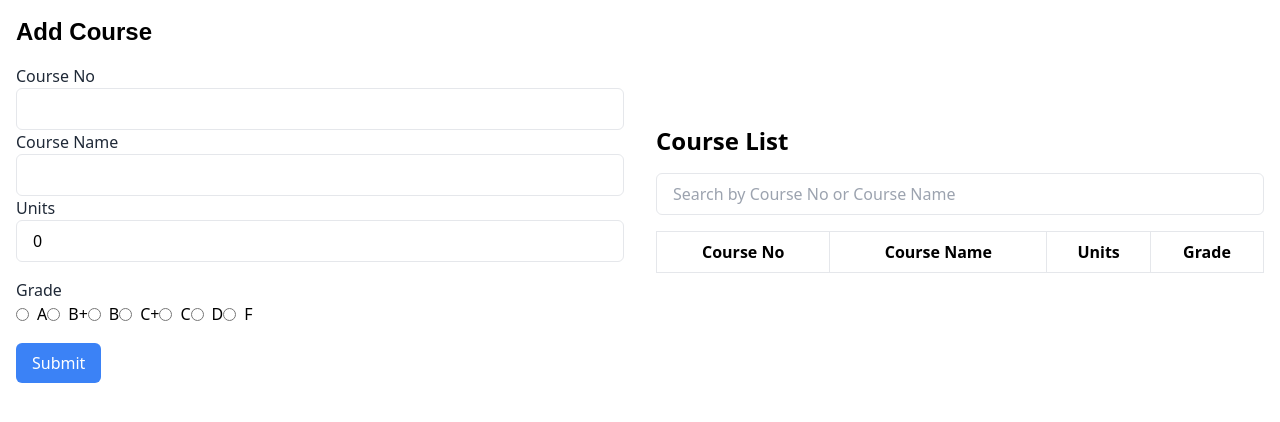
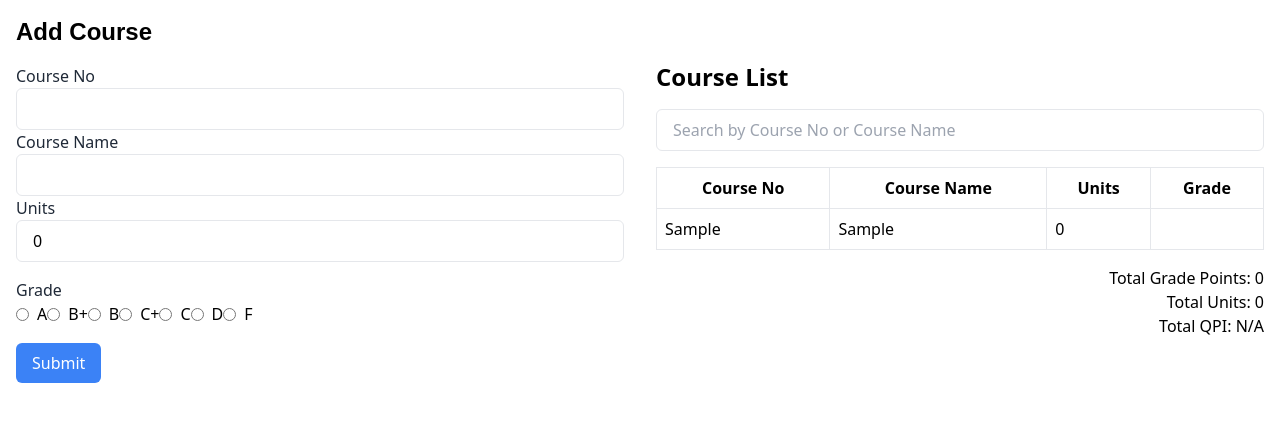
Before and after one commit to lmjpawaon/your-grades-pawaon, a React (Vite) app: page / in a window 1280 px wide. Both pictures are taken after typing "Sample", "Sample" into the empty fields and a click on the button "Submit". Shown: the top 422 px of the page. Built offline with nearby package versions, Linux system fonts and the light colour scheme; a web font is replaced by a local one.

Commit message:
refactor(Forms, Table, App): required functionalities now working

```diff
--- a/src/App.tsx
+++ b/src/App.tsx
@@ -1,17 +1,17 @@
-// import { useState } from 'react'
-// import reactLogo from './assets/react.svg'
-// import viteLogo from '/vite.svg'
-// import './App.css'
+import { useState } from 'react';
 import Form from "./components/Form"
 import Table from "./components/Table"
+import type { Course } from './types/types';
 
 function App() {
-  // const [count, setCount] = useState(0)
+
+  const [courses, setCourses] = useState<Course[]>([]);
+  console.log('Courses:', courses);
 
   return (
     <div className="flex justify-center items-center">
-      <Form/>
-      <Table/>
+      <Form setCourses={setCourses}/>
+      <Table courses={courses}/>
     </div>
   )
 }
--- a/src/components/Form.tsx
+++ b/src/components/Form.tsx
@@ -1,6 +1,11 @@
 import React, {useState} from 'react'
+import type { Course } from '../types/types';
 
-const Form: React.FC  = () => {
+interface FormProps{
+  setCourses: React.Dispatch<React.SetStateAction<Course[]>>;
+}
+
+const Form: React.FC<FormProps> = ({setCourses}) => {
 
     const [courseNo, setCourseNo] = useState('');
     const [courseName, setCourseName] = useState('');
@@ -21,7 +26,7 @@ const Form: React.FC  = () => {
       e.preventDefault();
       const gradeValue = gradeToValue[grade] || 0;
       // Create an object with form data
-      const formData = {
+      const formData: Course = {
         courseNo,
         courseName,
         courseUnits,
@@ -29,10 +34,9 @@ const Form: React.FC  = () => {
         gradeValue,
       };
 
+      setCourses((prevCourses) => [...prevCourses, formData]);
       // Log the form data to the console for monitoring
       console.log('Form Data:', formData);
-      console.log('GradeValue:', gradeToValue);
-
       // Retrieve existing entries from localStorage
       const existingEntries = JSON.parse(localStorage.getItem('courses') || '[]');
 
--- a/src/components/Table.tsx
+++ b/src/components/Table.tsx
@@ -1,23 +1,37 @@
   import React, {useState, useEffect} from 'react'
+  import type { Course } from '../types/types';
 
-const Table: React.FC  = () => {
+  interface TableProps{
+    courses: Course[]
+  }
 
-  // const [courses, setCourses] = useState<string[]>(() => {
-  //   const storedCourses = JSON.parse(localStorage.getItem('courses') || '[]');
-  //   return storedCourses;
-  // });
-  // const [searchQuery, setSearchQuery] = useState('');
+  const Table: React.FC<TableProps> = ({courses}) => {
+    const [searchQuery, setSearchQuery] = useState('');
+    const [totalGradePoints, setTotalGradePoints] = useState<number>(0);
+    const [totalUnits, setTotalUnits] = useState<number>(0);
 
-  // useEffect(() => {
-  //   const storedCourses = JSON.parse(localStorage.getItem('courses') || '[]');
-  //   setCourses(storedCourses);
-  // }, []);
+    // Define the Course type
 
-  // const filteredCourses = courses.filter((course) => {
-  //   const courseNoMatch = course.courseNo.toLowerCase().includes(searchQuery.toLowerCase());
-  //   const courseNameMatch = course.courseName.toLowerCase().includes(searchQuery.toLowerCase());
-  //   return courseNoMatch || courseNameMatch;
-  // });
+    const filteredCourses = courses.filter((course) => {
+      const courseNoMatch = course.courseNo.toLowerCase().includes(searchQuery.toLowerCase());
+      const courseNameMatch = course.courseName.toLowerCase().includes(searchQuery.toLowerCase());
+      return courseNoMatch || courseNameMatch;
+    });
+
+    useEffect(() => {
+      // Calculate total grade points and total units
+      let gradePointsSum = 0;
+      let unitsSum = 0;
+
+      courses.forEach((course) => {
+        gradePointsSum += course.gradeValue * course.courseUnits;
+        unitsSum += course.courseUnits;
+      });
+
+      setTotalGradePoints(gradePointsSum);
+      setTotalUnits(unitsSum);
+    }, [courses]);
+
     return (
       <div className="w-1/2 p-4">
         <h2 className="text-2xl font-semibold">Course List</h2>
@@ -25,8 +39,8 @@ const Table: React.FC  = () => {
           <input
             type="text"
             placeholder="Search by Course No or Course Name"
-          // value={searchQuery}
-          // onChange={(e) => setSearchQuery(e.target.value)}
+            value={searchQuery}
+            onChange={(e) => setSearchQuery(e.target.value)}
             className="w-full px-4 py-2 border rounded-md"
           />
         </div>
@@ -40,18 +54,27 @@ const Table: React.FC  = () => {
             </tr>
           </thead>
           <tbody>
-          {/* {filteredCourses.map((course) => (
-            <tr key={course.courseNo}>
+            {filteredCourses.map((course, index) => (
+              <tr key={index}>
                 <td className="p-2 border">{course.courseNo}</td>
                 <td className="p-2 border">{course.courseName}</td>
-              <td className="p-2 border">{course.units}</td>
+                <td className="p-2 border">{course.courseUnits}</td>
                 <td className="p-2 border">{course.grade}</td>
               </tr>
-          ))} */}
+            ))}
           </tbody>
         </table>
+        {/* Total QPI */}
+        <div className="mt-4 text-right">
+        <div>
+          <p>Total Grade Points: {totalGradePoints}</p>
+          <p>Total Units: {totalUnits}</p>
+          <p>Total QPI: {totalUnits === 0 ? 'N/A' : (totalGradePoints / totalUnits).toFixed(2)}</p>
         </div>
-  )
-}
+        </div>
+      </div>
+
+    );
+  };
 
   export default Table
--- /dev/null
+++ b/src/types/types.ts
@@ -0,0 +1,7 @@
+export interface Course {
+    courseNo: string;
+    courseName: string;
+    courseUnits: number;
+    grade: string;
+    gradeValue: number;
+  }
```
Lines whose indentation alone changed are shown as unchanged.
